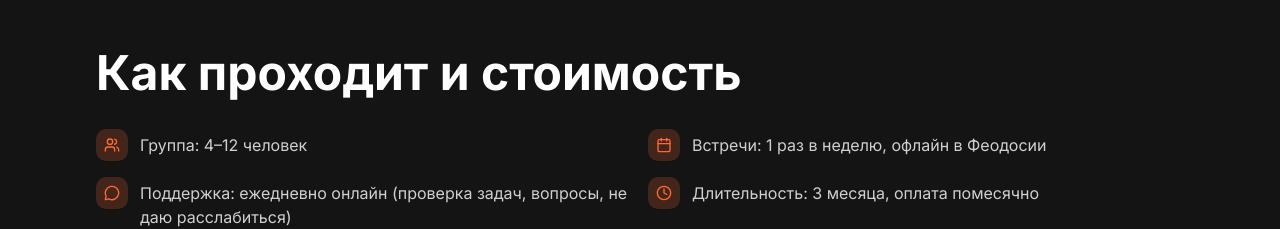
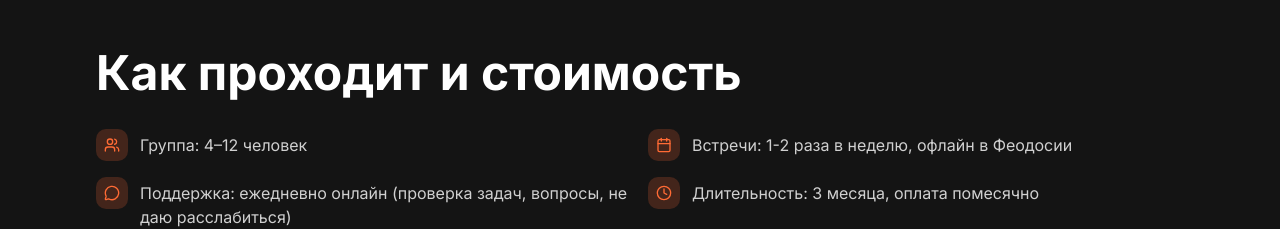
Before and after one commit to tagir751/Ticket, a React (Vite) app: page / in a window 1280 px wide. Shown: the part 6160-6389 px from the top of the page. Built offline with nearby package versions, Linux system fonts and the light colour scheme.

Commit message:
Update PricingSection.tsx

```diff
--- a/src/sections/PricingSection.tsx
+++ b/src/sections/PricingSection.tsx
@@ -5,7 +5,7 @@ import { Users, Calendar, MessageCircle, Clock, Check } from 'lucide-react';
 
 const formatItems = [
   { icon: Users, text: 'Группа: 4–12 человек' },
-  { icon: Calendar, text: 'Встречи: 1 раз в неделю, офлайн в Феодосии' },
+  { icon: Calendar, text: 'Встречи: 1-2 раза в неделю, офлайн в Феодосии' },
   { icon: MessageCircle, text: 'Поддержка: ежедневно онлайн (проверка задач, вопросы, не даю расслабиться)' },
   { icon: Clock, text: 'Длительность: 3 месяца, оплата помесячно' },
 ];
```
